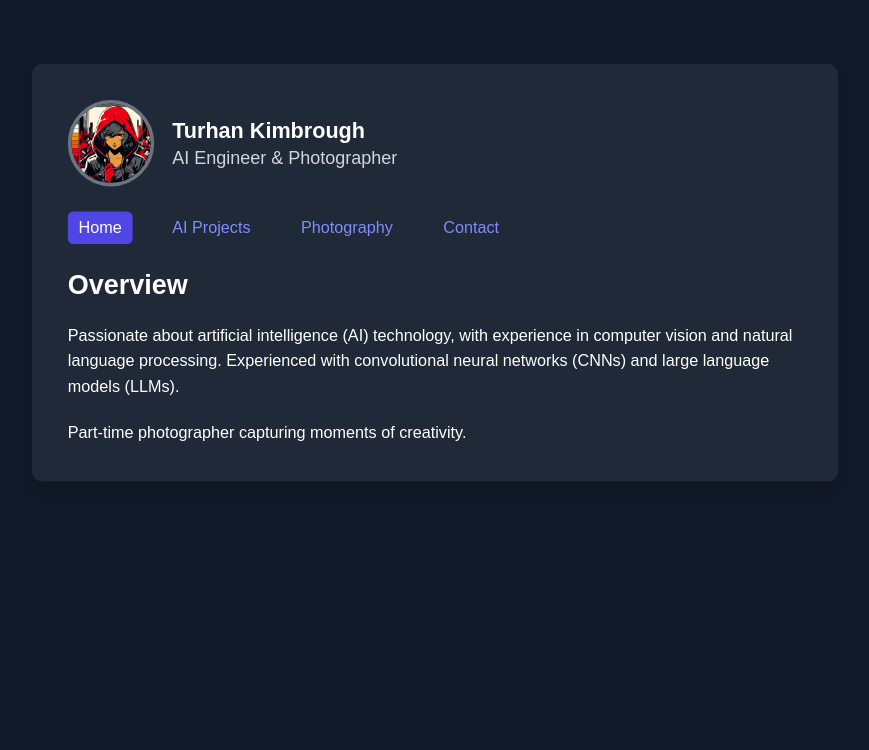
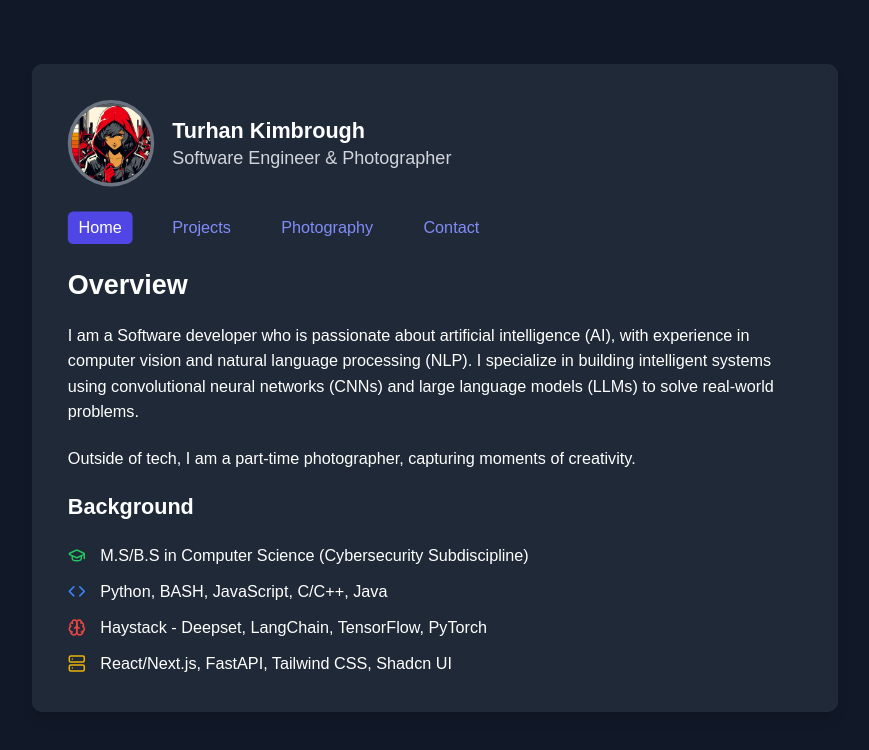
Before and after one commit to T-Visor/personal-website, a Next.js app: page /home in a window 1280 px wide. Shown: the top 750 px of the page, without its empty margins (205-1074 px from the left). Built offline with nearby package versions, Linux system fonts and the light colour scheme.

Commit message:
added background section to main page

```diff
--- a/src/app/ai/page.tsx
+++ b/src/app/ai/page.tsx
@@ -13,7 +13,7 @@ type Project = {
 const projectsData: Project[] = [
   {
     id: 1,
-    title: "TacticalGPT (Company Proprietary)",
+    title: "Knowledge Advisor (Company Proprietary)",
     description: "A large language model (LLM) powered platform prototyped to demonstrate use-cases such as synthetic data generation, intelligent data parsing, automated metadata tagging, help desk support, and knowledge discovery engines.",
     url: "",
     languages: ["Python", "TensorFlow"], // Example languages
@@ -83,7 +83,7 @@ const ProjectCard: React.FC<ProjectCardProps> = ({ title, description, url, lang
 
 const AIProjectsPage: React.FC = () => (
   <div className="space-y-6">
-    <h2 className="text-3xl font-bold text-white">AI Projects</h2>
+    <h2 className="text-3xl font-bold text-white">Software Projects</h2>
     <div className="grid grid-cols-1 md:grid-cols-2 lg:grid-cols-3 gap-6">
       {projectsData.map((project) => (
         <ProjectCard
--- a/src/app/home/page.tsx
+++ b/src/app/home/page.tsx
@@ -1,16 +1,43 @@
 "use client"
+
+import { Code, Github, Brain, GraduationCap, Camera, Server } from 'lucide-react';
 
 const HomePage: React.FC = () => (
   <div className="space-y-6">
     <h2 className="text-3xl font-bold">Overview</h2>
+
     <p className="text-lg">
-      Passionate about artificial intelligence (AI) technology, with experience in computer vision and natural language processing.
-      Experienced with convolutional neural networks (CNNs) and large language models (LLMs).
+      I am a Software developer who is passionate about artificial intelligence (AI), with experience in computer vision and natural language processing (NLP).
+      I specialize in building intelligent systems using convolutional neural networks (CNNs) and large language models (LLMs) to solve real-world problems.
     </p>
+
     <p className="text-lg">
-      Part-time photographer capturing moments of creativity.
+      Outside of tech, I am a part-time photographer, capturing moments of creativity.
     </p>
+
+    <div className="mt-8"> {/* Add margin-bottom here */}
+      <h3 className="text-2xl font-semibold mb-6">Background</h3>
+
+      <ul className="list-none space-y-6 sm:space-y-4 md:space-y-3">
+        <li className="flex items-center space-x-3 md:space-x-4">
+          <GraduationCap size={20} className="text-green-500" />
+          <span className="text-base sm:text-lg">M.S/B.S in Computer Science (Cybersecurity Subdiscipline)</span>
+        </li>
+        <li className="flex items-center space-x-3 md:space-x-4">
+          <Code size={20} className="text-blue-500" />
+          <span className="text-base sm:text-lg">Python, BASH, JavaScript, C/C++, Java</span>
+        </li>
+        <li className="flex items-center space-x-3 md:space-x-4">
+          <Brain size={20} className="text-red-500" />
+          <span className="text-base sm:text-lg">Haystack - Deepset, LangChain, TensorFlow, PyTorch</span>
+        </li>
+        <li className="flex items-center space-x-3 md:space-x-4">
+          <Server size={20} className="text-yellow-500" />
+          <span className="text-base sm:text-lg">React/Next.js, FastAPI, Tailwind CSS, Shadcn UI</span>
+        </li>
+      </ul>
+    </div>
   </div>
-)
+);
 
 export default HomePage;
--- a/src/components/clientLayout.tsx
+++ b/src/components/clientLayout.tsx
@@ -42,14 +42,14 @@ export default function ClientLayout({ children }: ClientLayoutProps) {
                   />
                   <div className="sm:ml-5 text-center sm:text-left">
                     <div className="text-2xl font-bold text-white">Turhan Kimbrough</div>
-                    <p className="text-xl text-gray-300">AI Engineer & Photographer</p>
+                    <p className="text-xl text-gray-300">Software Engineer & Photographer</p>
                   </div>
                 </div>
                 <nav className="mb-8">
                   <ul className="grid grid-cols-2 gap-4 sm:flex sm:flex-row sm:space-x-4">
                     {[
                       { href: '/home', label: 'Home' },
-                      { href: '/ai', label: 'AI Projects' },
+                      { href: '/ai', label: 'Projects' },
                       { href: '/photography', label: 'Photography' },
                       { href: '/contact', label: 'Contact' },
                     ].map((link) => (
```
